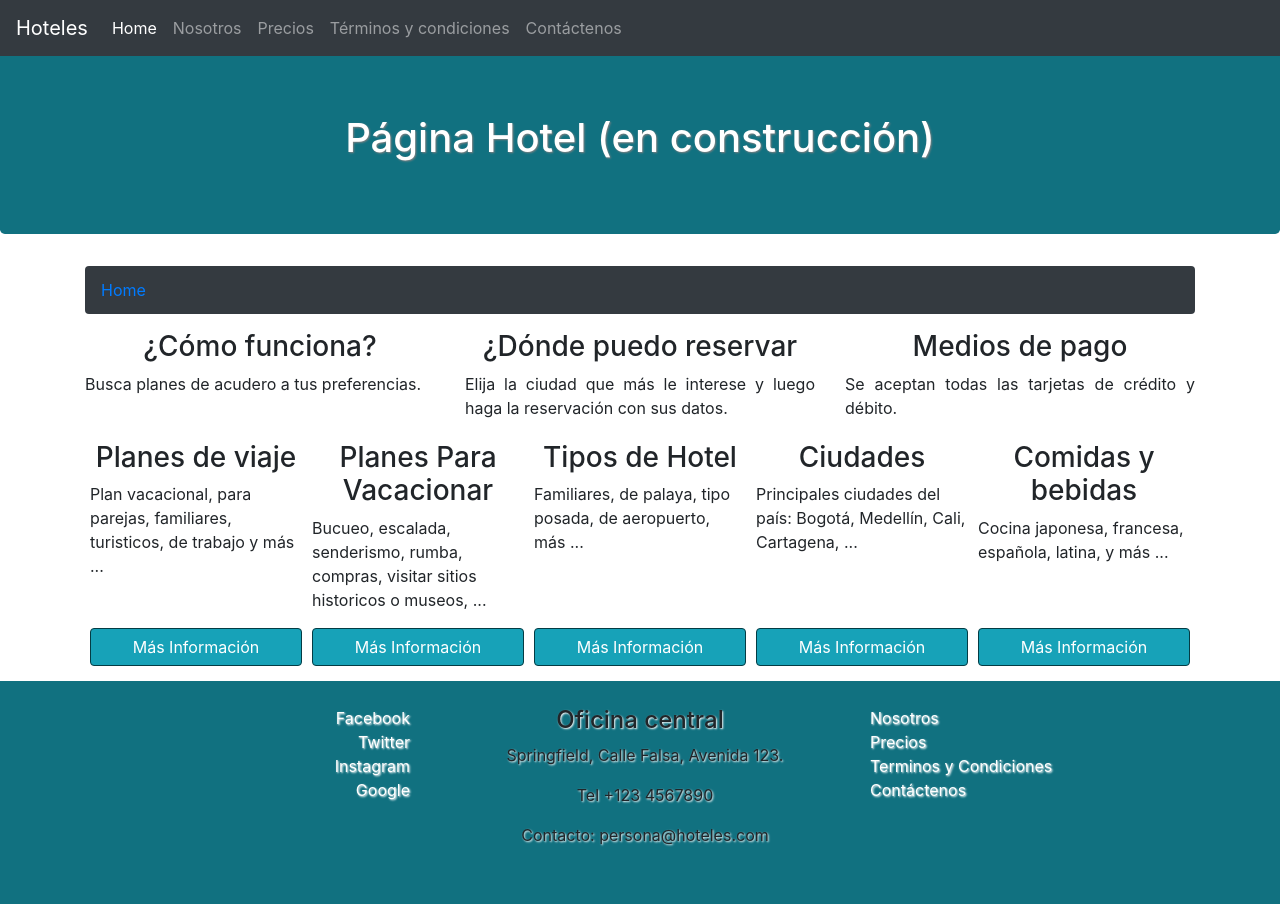
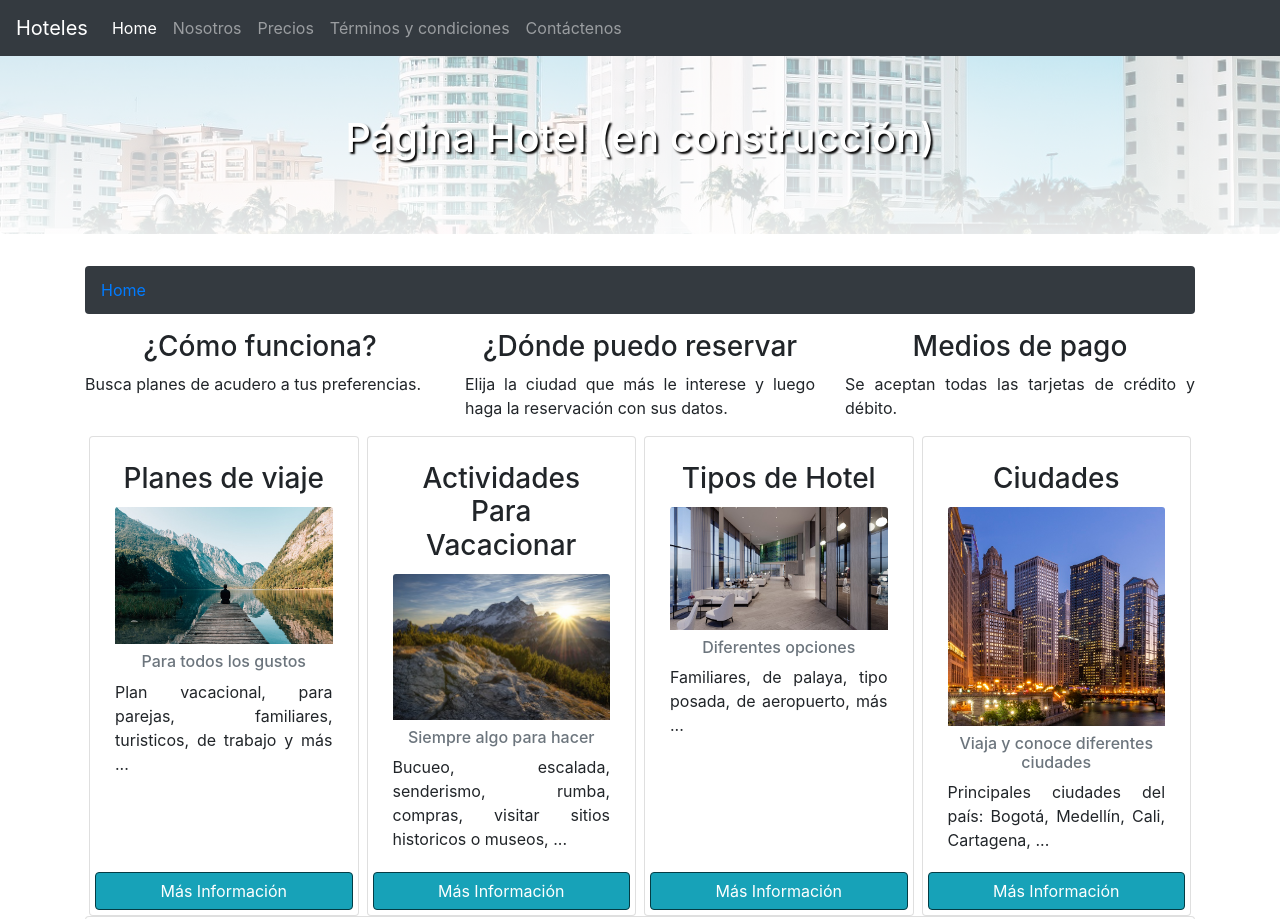
Before and after one commit to santo2244/guia_hoteles, a website: page index.html in a window 1280 px wide. Shown: the top 919 px of the page. Drawn offline with nearby package versions, Linux system fonts and the light colour scheme; a web font is replaced by a local one.

Commit message:
Tarjetas e imagenes para mejorar el aspecto

```diff
--- a/css/main.css
+++ b/css/main.css
@@ -1,8 +1,19 @@
 .jumbotron {
-    background-color: #117180;
+    /* background-color: #117180; */
     color: white;
-    text-shadow: 1px 1px 2px grey;
+    text-shadow: 2px 2px 2px black;
     margin-top: 50px;
+    /* Para poner una imagen como background */
+    background-image: linear-gradient(to bottom, rgba(255,255,255,0.6) 0%, rgba(255,255,255,0.9) 100%), url(../img/playa1\ -\ copia.jpg);
+    /* background-attachment: static; Aunque static no aparece en w3school, parece hacer lo mismo que scroll, es decir que no se mueve cuando se desplaza en la página */
+    background-attachment: static;
+    /* background-position: center; Ubicación en el contenedor, pueden ser dos, una vertical y otra orizontal */
+    background-position: center;
+    /* background-repeat: no-repeat; Solo una copia de la imagen */
+    background-repeat: no-repeat;
+    /* background-size: cover; con cover la imagen ocupa el contenedor de forma completa, ajustando su tamaño si es necesario */
+    background-size: cover;
+    background-gra;
 }
 
 a {
@@ -18,7 +29,7 @@ footer {
 }
 
 .card-hotel {
-    flex: 1 150px;
+    flex: 1 250px;
     /*flex grow: que tanto puede crecer (1, 2 ,3 veces); flex bassis: tamaño*/
     padding: 5px;
 }
--- a/index.html
+++ b/index.html
@@ -63,46 +63,56 @@
         </div>
         <!-- Parte media baja-->
         <div class="d-flex flex-wrap">
-            <div class="card-hotel d-flex flex-column justify-content-between">
-                <div>
-                    <h3 class="text-center">Planes de viaje</h3>
-                    <p>Plan vacacional, para parejas, familiares, turisticos, de trabajo y más ...</p>
+            <div class="card card-hotel d-flex flex-column justify-content-between mx-1">
+                <div class="card-body">
+                    <h3 class="text-center card-title">Planes de viaje</h3>
+                    <img class="card-img-top" src="img/naturaleza1.jpg" alt="pexels_naturaleza">
+                    <h6 class="text-center card-subtitle text-muted my-2">Para todos los gustos</h6>
+                    <p class="card-text text-justify">Plan vacacional, para parejas, familiares, turisticos, de trabajo y más ...</p>
                 </div>
                 <div>
                     <button type="button" class="btn btn-info btn-block btn-reserva">Más Información</button>
                 </div>
             </div>
-            <div class="card-hotel d-flex flex-column justify-content-between">
-                <div>
-                    <h3 class="text-center">Planes Para Vacacionar</h3>
-                    <p>Bucueo, escalada, senderismo, rumba, compras, visitar sitios historicos o museos, ...</p>
+            <div class="card card-hotel d-flex flex-column justify-content-between mx-1">
+                <div class="card-body">
+                    <h3 class="text-center card-title">Actividades Para Vacacionar</h3>
+                    <img class="card-img-top" src="img/montaña1.jpg" alt="pexels_montaña">
+                    <h6 class="text-center card-subtitle text-muted my-2">Siempre algo para hacer</h6>
+                    <p class="card-text text-justify">Bucueo, escalada, senderismo, rumba, compras, visitar sitios historicos o museos, ...</p>
                 </div>
                 <div>
                     <button type="button" class="btn btn-info btn-block btn-reserva">Más Información</button>
                 </div>
             </div>
-            <div class="card-hotel d-flex flex-column justify-content-between">
-                <div>
-                    <h3 class="text-center">Tipos de Hotel</h3>
-                    <p>Familiares, de palaya, tipo posada, de aeropuerto, más ...</p>
+            <div class="card card-hotel d-flex flex-column justify-content-between mx-1">
+                <div class="card-body">
+                    <h3 class="text-center card-title">Tipos de Hotel</h3>
+                    <img class="card-img-top" src="img/hotel1.jpg" alt="pexels_hotel">
+                    <h6 class="text-center card-subtitle text-muted my-2">Diferentes opciones</h6>
+                    <p class="card-text text-justify">Familiares, de palaya, tipo posada, de aeropuerto, más ...</p>
                 </div>
                 <div>
                     <button type="button" class="btn btn-info btn-block btn-reserva">Más Información</button>
                 </div>
             </div>
-            <div class="card-hotel d-flex flex-column justify-content-between">
-                <div>
-                    <h3 class="text-center">Ciudades</h3>
-                    <p>Principales ciudades del país: Bogotá, Medellín, Cali, Cartagena, ...</p>
+            <div class="card card-hotel d-flex flex-column justify-content-between mx-1">
+                <div class="card-body">
+                    <h3 class="text-center card-title">Ciudades</h3>
+                    <img class="card-img-top" src="img/ciudad1.jpg" alt="pexels_ciudad">
+                    <h6 class="text-center card-subtitle text-muted my-2">Viaja y conoce diferentes ciudades</h6>
+                    <p class="card-text text-justify">Principales ciudades del país: Bogotá, Medellín, Cali, Cartagena, ...</p>
                 </div>
                 <div>
                     <button type="button" class="btn btn-info btn-block btn-reserva">Más Información</button>
                 </div>
             </div>
-            <div class="card-hotel d-flex flex-column justify-content-between">
-                <div>
-                    <h3 class="text-center">Comidas y bebidas</h3>
-                    <p>Cocina japonesa, francesa, española, latina, y más ...</p>
+            <div class="card card-hotel d-flex flex-column justify-content-between">
+                <div class="card-body">
+                    <h3 class="text-center card-title">Comidas y bebidas</h3>
+                    <img class="card-img-top" src="img/comida1.jpg" alt="pexels_comida">
+                    <h6 class="text-center card-subtitle text-muted my-2">Con los mejores ingredientes de la región</h6>
+                    <p class="card-text text-justify">Cocina japonesa, francesa, española, latina, y más ...</p>
                 </div>
                 <div>
                     <button type="button" class="btn btn-info btn-block btn-reserva">Más Información</button>
```
Also changed, not shown: price.html (+11 -0 lines), img/bebida1.jpg (added), img/ciudad1.jpg (added), img/comida1.jpg (added), img/habitacion1.jpg (added), img/hotel1.jpg (added), img/montaña1.jpg (added), img/naturaleza1.jpg (added), img/piscina1.jpg (added), img/playa1 - copia.jpg (added), img/playa1.jpg (added).
